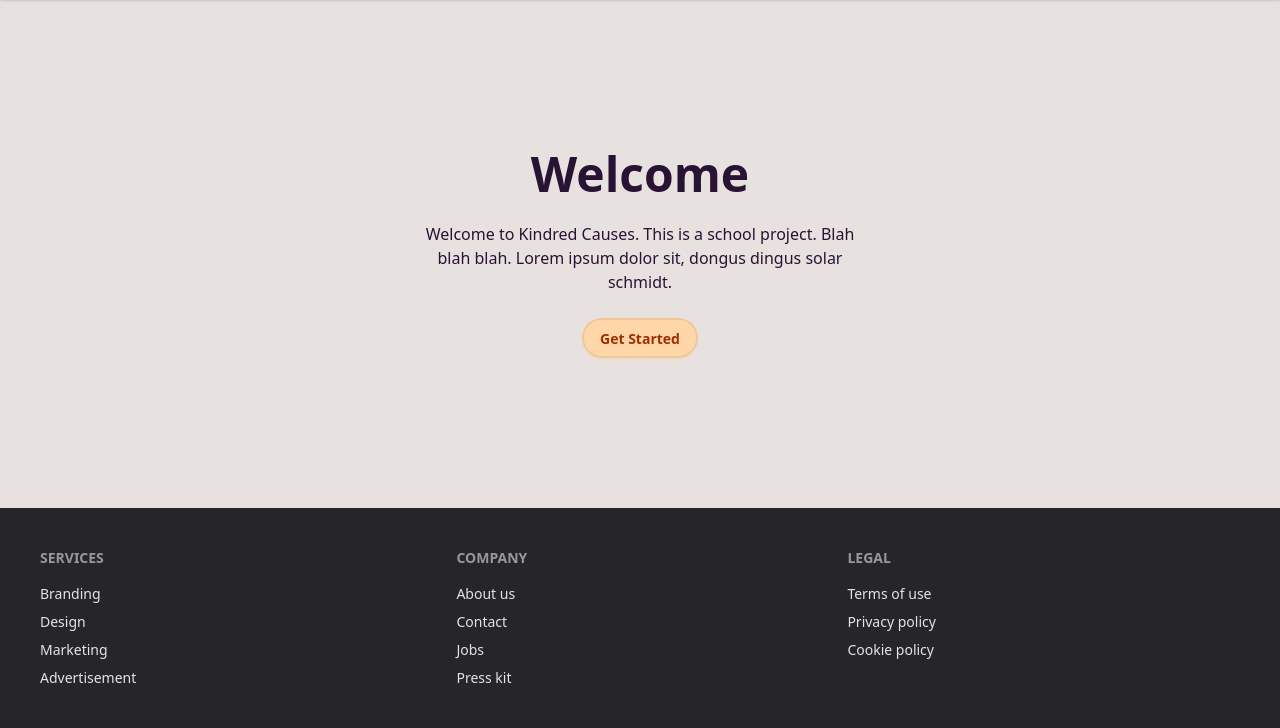
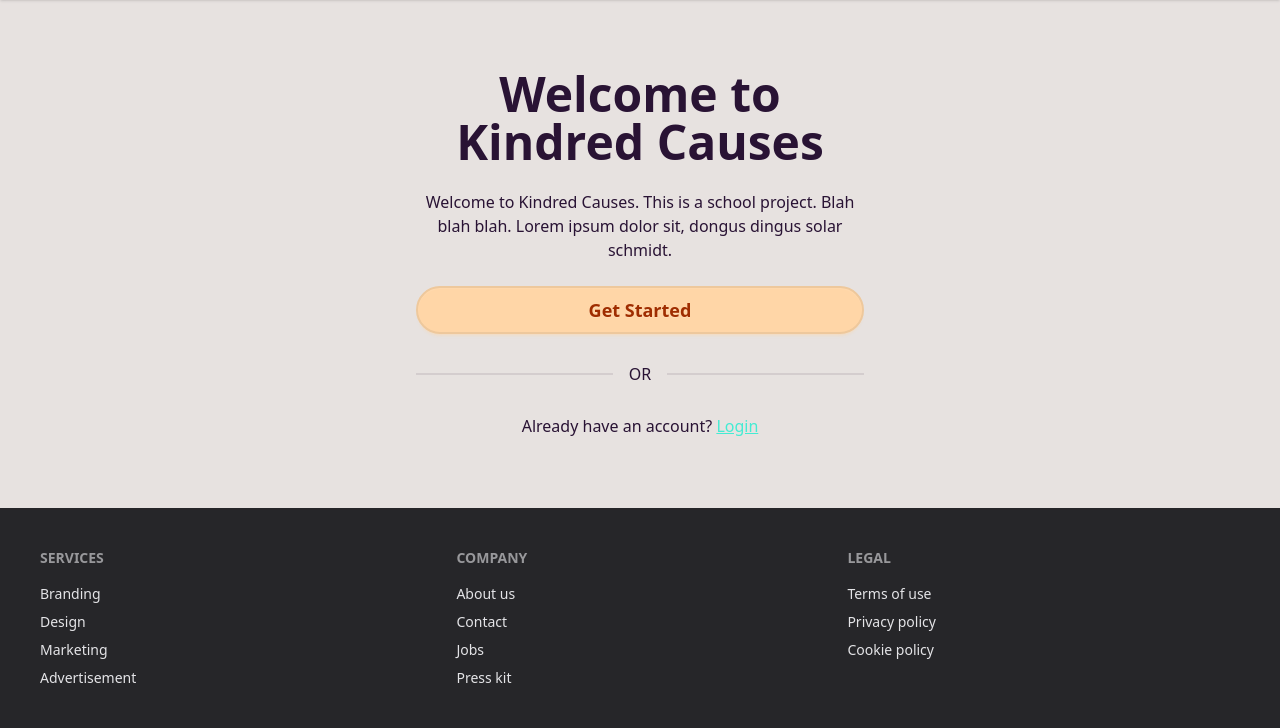
Before and after one commit to alesss-b/kindred-causes, a Django app: page / in a window 1280 px wide. Shown: the part 72-800 px from the top of the page. Run offline with Django 5.2, Linux system fonts and the light colour scheme; style sheets or scripts are compiled from the project's sources.

Commit message:
Updated landing

```diff
--- a/kindred_causes/main/templates/event_management.html
+++ b/kindred_causes/main/templates/event_management.html
@@ -65,7 +65,7 @@
 
 
 <fieldset class="fieldset w-full">
-    <legend class="fieldset-legend">Event Location</legend>
+    <legend class="fieldset-legend">Date and Time</legend>
     <input type="datetime-local" class="input w-full"/>
 </fieldset>
 
--- a/kindred_causes/main/templates/landing.html
+++ b/kindred_causes/main/templates/landing.html
@@ -7,11 +7,18 @@
 <div class="hero min-h-full bg-base-300">
     <div class="hero-content text-center">
       <div class="max-w-md">
-        <h1 class="text-5xl font-bold">Welcome</h1>
+        <h1 class="text-5xl font-bold">Welcome to Kindred Causes</h1>
         <p class="py-6">
           Welcome to Kindred Causes. This is a school project. Blah blah blah. Lorem ipsum dolor sit, dongus dingus solar schmidt.
         </p>
-        <a class="btn btn-accent" href="{% url 'user_registration' %}">Get Started</a>
+        <div class="flex w-full flex-col">
+          <a class="btn btn-lg btn-accent" href="{% url 'user_registration' %}">Get Started</a>
+          <div class="divider my-8">OR</div>
+          <p>
+            Already have an account?
+            <a class="link link-primary type=" submit" href="{% url 'login' %}"">Login</a>
+        </p>
+        </div>
       </div>
     </div>
   </div>
--- a/kindred_causes/main/templates/matching_form.html
+++ b/kindred_causes/main/templates/matching_form.html
@@ -57,5 +57,5 @@
 {% block form_buttons %}
 <div class="grow"></div>
 <button class="btn btn-ghost">Cancel</button>
-<button class="btn btn-success">Assign Volunteer</button>
+<button class="btn btn-primary">Assign Volunteer</button>
 {% endblock form_buttons %}
```
